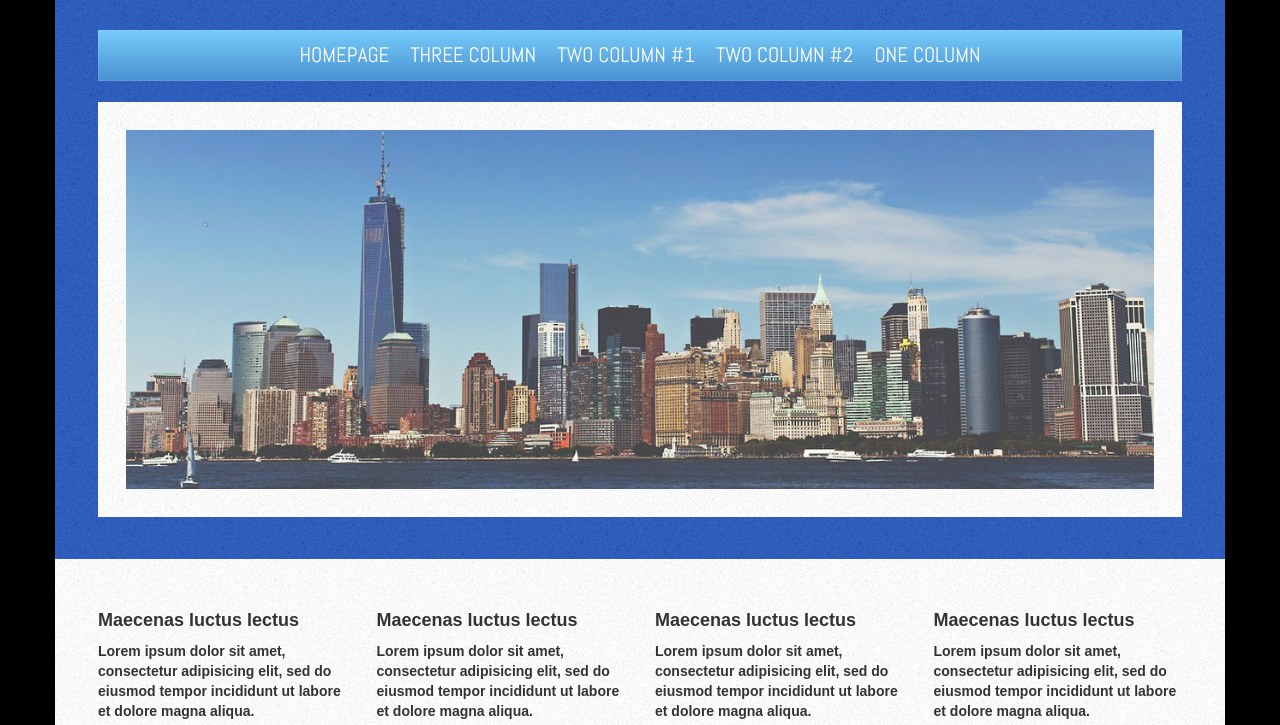
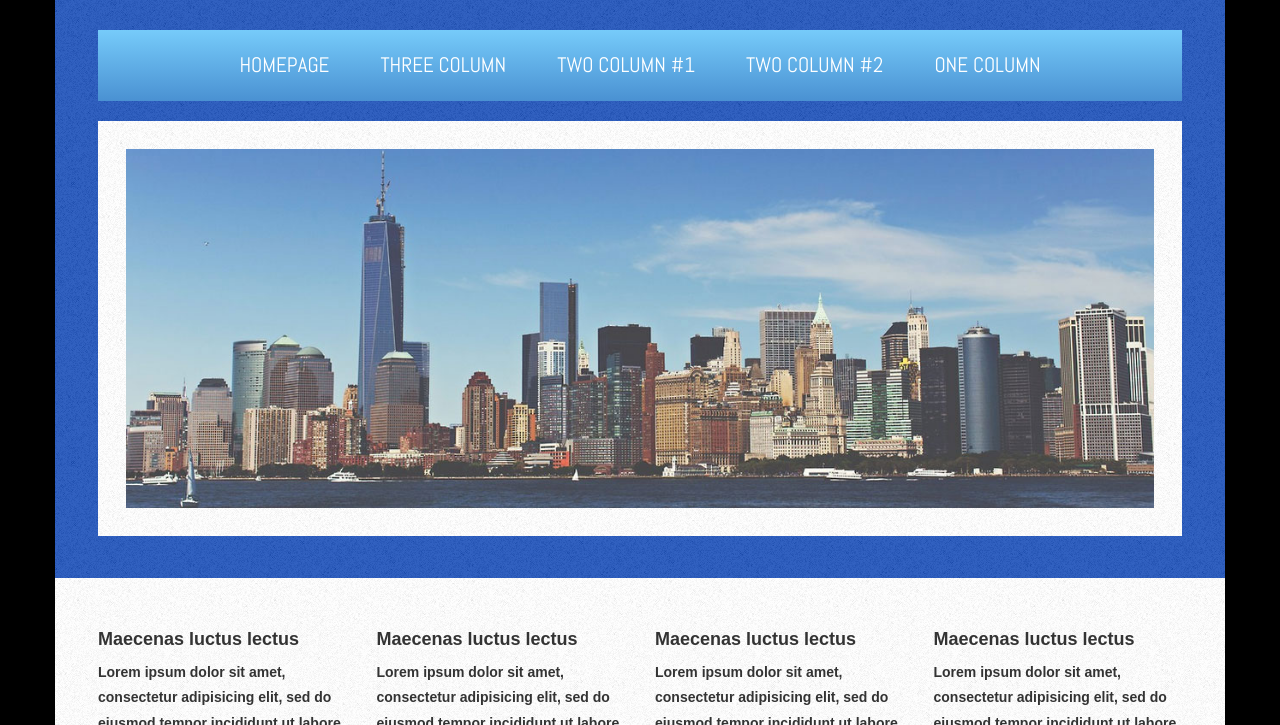
Before and after one commit to sveyres/challenge_6, a website: page index.html in a window 1280 px wide. Shown: the part 150-875 px from the top of the page. Drawn offline with nearby package versions, Linux system fonts and the light colour scheme.

Commit message:
nav bar version mobile

```diff
--- a/index.html
+++ b/index.html
@@ -3,11 +3,12 @@
 
 <head>
     <meta charset="utf-8">
+    <meta name="viewport" content="width=device-width, initial-scale=1">
     <link rel="stylesheet" href="static/external/bootstrap/dist/css/bootstrap.min.css">
     <link rel="stylesheet" href="static/css/style.css">
-    <link href="https://fonts.googleapis.com/css?family=Abel|Merienda|Oswald" rel="stylesheet">
+    <link href="https://fonts.googleapis.com/css?family=Abel|Merienda|Oswald:200" rel="stylesheet">
 
-    <title></title>
+    <title>Challenge 6</title>
 </head>
 
 <body>
@@ -17,14 +18,26 @@
             <div class="col-xs-12">
                 <header>
                     <h1>Skylined</h1>
-                    <nav>
-                        <ul>
+                    <nav class="navbar navbar-default">
+                        <div class="container-fluid">
+                            <div class="navbar-header">
+                                <button type="button" class="navbar-toggle collapsed" data-toggle="collapse" data-target="#bs-example-navbar-collapse-1" aria-expanded="false">
+                                    <span class="sr-only">Toggle navigation</span>
+                                    <span class="icon-bar"></span>
+                                    <span class="icon-bar"></span>
+                                    <span class="icon-bar"></span>
+                                </button>
+                            </div>
+                            <div class="collapse navbar-collapse" id="bs-example-navbar-collapse-1">
+                                <ul class="text-uppercase text-center nav navbar-nav">
                                     <li><a href="#">Homepage</a></li>
                                     <li><a href="#">Three column</a></li>
                                     <li><a href="#">Two Column #1</a></li>
                                     <li><a href="#">Two Column #2</a></li>
                                     <li><a href="#">One Column</a></li>
                                 </ul>
+                            </div><!-- /.navbar-collapse -->
+                        </div><!-- /.container-fluid -->
                     </nav>
                     <img src="images/pics01.jpg" alt="banner" class="img-responsive">
                 </header>
@@ -89,7 +102,7 @@
             <div class="col-xs-12 col-sm-12 col-md-4">
                 <div class="article2 media">
                     <div class="media-left">
-                        <img class="media-object"src="images/pics06.jpg" alt="">
+                        <img class="media-object" src="images/pics06.jpg" alt="">
                     </div>
                     <div class="media-body">
                         <h5 class="media-heading">Etiam posuere augue</h5>
@@ -100,7 +113,7 @@
             <div class="col-xs-12 col-sm-12 col-md-4">
                 <div class="article2 media">
                     <div class="media-left">
-                        <img class="media-object"src="images/pics05.jpg" alt="">
+                        <img class="media-object" src="images/pics05.jpg" alt="">
                     </div>
                     <div class="media-body">
                         <h5 class="media-heading">Etiam posuere augue</h5>
--- a/static/css/style.css
+++ b/static/css/style.css
@@ -1,3 +1,7 @@
+*,dt,dd{
+    line-height:1.8;
+}
+
 body {
     background-color: black;
 }
@@ -17,7 +21,7 @@ h1 {
 }
 h1, h2, h3 {
     font-family: 'Oswald', sans-serif;
-    font-weight: lighter;
+    font-weight:200;
     text-transform: uppercase;
 }
 h2{
@@ -43,27 +47,39 @@ h5 {
 nav {
     font-family: 'Abel', sans-serif;
     background-image: linear-gradient(#76cbfa,#4a91d2);
-    box-shadow: 0px 0px 1px white inset;
     font-size: 1.5em;
     margin-bottom: 1em;
 }
-nav ul {
-    display: flex;
-    justify-content: center;
-    list-style: none;
-}
 nav li {
     padding: 0.5em 0.5em;
-    text-transform: uppercase;
 }
 a {
     color: inherit;
+}
+.navbar-default .navbar-nav > li > a{
+    color: white;
+}
+.navbar-default .navbar-toggle .icon-bar{
+    background-color: white;
+}
+.navbar .navbar-nav {
+  display: inline-block;
+  float: none;
+  vertical-align: top;
+}
+.navbar .navbar-collapse {
+  text-align: center;
+}
+.navbar-default{
+    border: none;
+}
+.navbar{
+    border-radius: 0;
 }
 header img {
     background-image: url(../../images/fond.png);
     padding: 2em;
 }
-
 main img {
     margin: 1em 0;
 }
@@ -122,16 +138,17 @@ blockquote {
 blockquote footer {
     font-weight: bold;
 }
+.article3 article{
+    padding-bottom: 4em;
+}
 .article3 dl {
     border-top:1px solid lightgrey;
     padding-top: 1em;
-
 }
 .article3 dl:nth-child(2) {
     border-top: none;
     padding-top: 0;
 }
-
 .article3 button {
     margin-top: 1em;
 }
```
Lines whose indentation alone changed are shown as unchanged.
